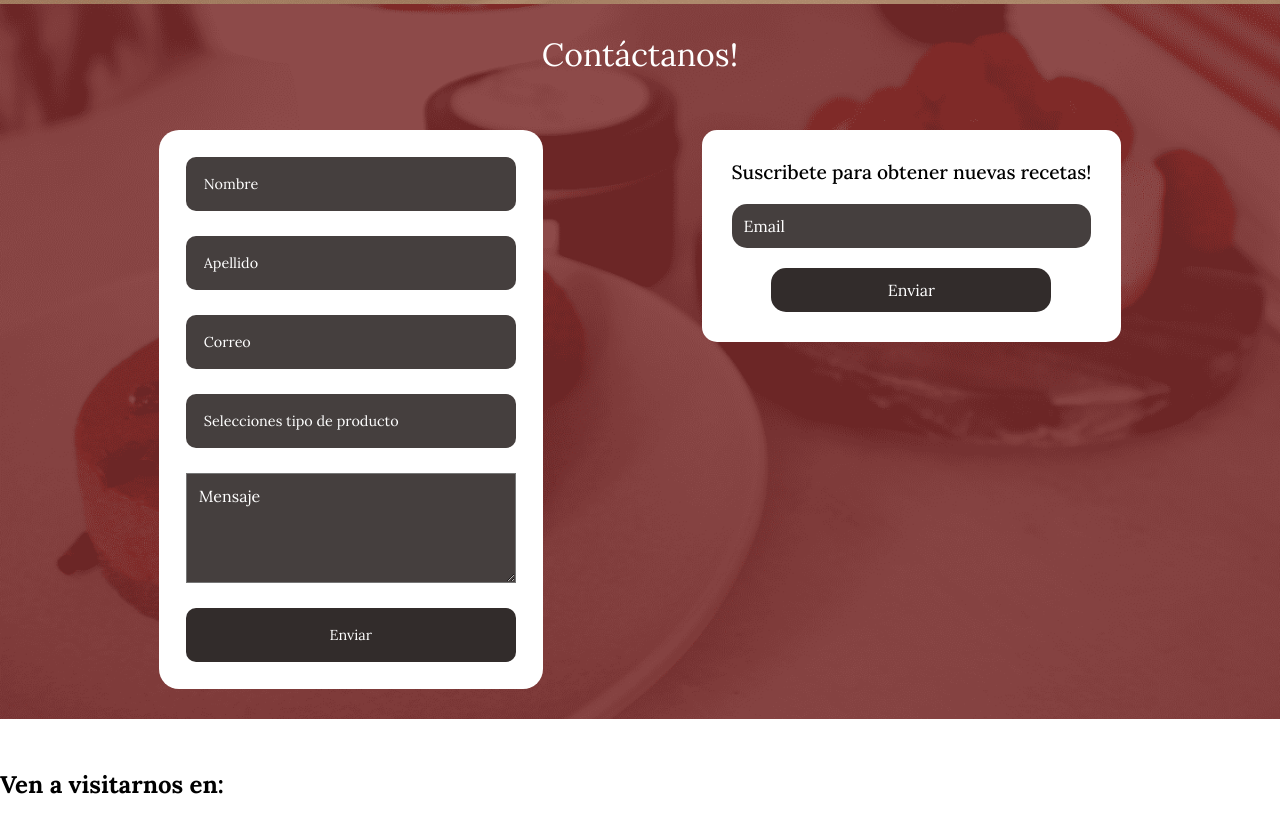
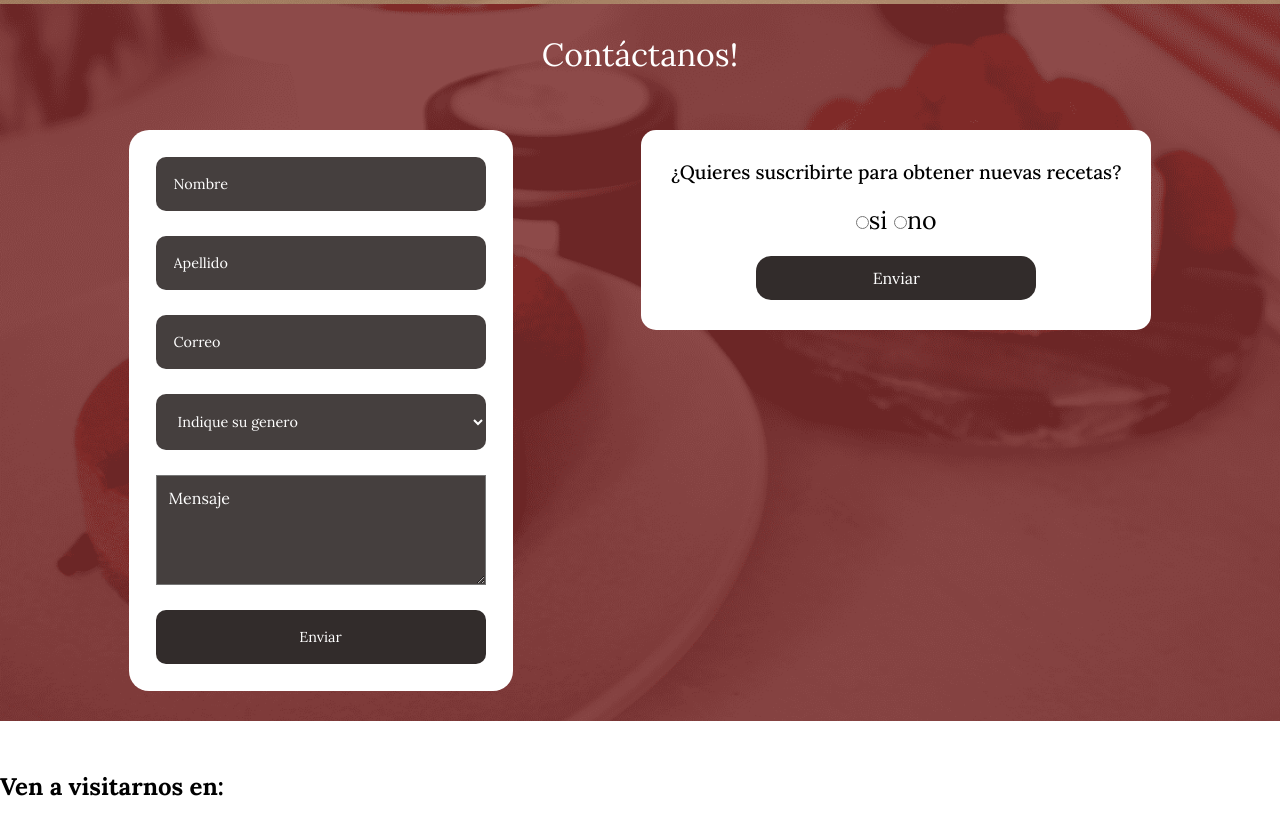
Before and after one commit to Tankerfranco/proyectoPasteleria, a plain HTML site: page index.html in a window 1280 px wide. Shown: the part 2253-3087 px from the top of the page. Drawn offline with Linux system fonts and the light colour scheme; grey boxes are pictures that could not be loaded.

Commit message:
cambios en el formulario

```diff
--- a/index.html
+++ b/index.html
@@ -91,20 +91,24 @@
         <div class="ContainerTitulo" id="contacto">Contáctanos!</div>
         <div class="ContainerContactenos">
           <form id="FormularioContactenos" class="FormularioContactenos">
-
-
-              <input type="text" name="Nombre" id="DatNombre" class="Nombre Datos" placeholder="Nombre">
-              <input type="text" name="Apellido" id="DatApellido" class="Apellido Datos" placeholder="Apellido">
-              <input type="email" name=cCorreo" id="Correo" class="Correo Datos" placeholder="Correo">
-              <input type="email" name=cCorreo" id="Correo" class="Correo Datos" placeholder="Selecciones tipo de producto">
-
-              <textarea name="Observaciones" id="Observaciones" class="Observaciones Datos" placeholder="Mensaje"></textarea>
+              <input type="text" name="Nombre" id="DatNombre" class="Nombre Datos" placeholder="Nombre" required>
+              <input type="text" name="Apellido" id="DatApellido" class="Apellido Datos" placeholder="Apellido" required>
+              <input type="email" name="Correo" id="Correo" class="Correo Datos" placeholder="Correo" required>
+              <select name="genero" class="Correo Datos" required>
+                <option value="#">Indique su genero</option>
+                <option value="hombre">Hombre</option>
+                <option value="mujer">Mujer</option>
+                <option value="otro">Otro</option>
+              </select>
+              <textarea name="Observaciones" id="Observaciones" class="Observaciones Datos" placeholder="Mensaje" required></textarea>
               <input type="submit" value="Enviar" class="BotonContactenosSubmit" id="BotonContactenosSubmit">
 
           </form>
           <form id="FormularioSuscribirse" class="FormularioSuscribirse">
-              <h3>Suscribete para obtener nuevas recetas!</h3>
-              <input type="email" name="Correo" id="Correo" class="Correo Datos" placeholder="Email">
+              <h3>¿Quieres suscribirte para obtener nuevas recetas?</h3>
+              <label for="" class="labelRespuesta">
+                <input type="radio" name="respuesta" value="si">si <input type="radio" name="respuesta" value="no">no
+              </label>
               <input type="submit" value="Enviar" class="BotonSuscribirseSubmit">
           </form>
         </div>
--- a/javascripts/index.js
+++ b/javascripts/index.js
@@ -1,4 +1,4 @@
-/* document.getElementById('jcFormularioContactenos').addEventListener('submit', function(event){
+document.getElementById('jcFormularioContactenos').addEventListener('submit', function(event){
     let form = event.target;
     let jcNombre = form.jcNombre.value.trim();
 
@@ -122,4 +122,4 @@ document.getElementById('jcFormularioSuscribirse').addEventListener('submit', fu
         event.preventDefault();
     }
 
-}) */
+})
--- a/style.css
+++ b/style.css
@@ -74,6 +74,10 @@
 
 .hero img{
     width: 290px;
+}
+
+.hero img:hover{
+    transform: rotate3d(1, 2, 3, 10deg);
 }
 .ola{
     width: 100%;
@@ -211,7 +215,10 @@
 .socialMedia img{
      width: 50px;
     height: auto;
+}
 
+.socialMedia img:hover{
+    transform: rotate(35deg);
 }
 .seccionesFooter{
     display: flex;
@@ -381,7 +388,7 @@
     padding: 27px;
     border-radius: 20px;
 }
-.FormularioContactenos input{
+.FormularioContactenos input, select{
     background-color: #453F3E;
     color: white;
     padding: 18px 18px;
@@ -456,6 +463,13 @@
     font-family: "Lora";
     background-color: #322C2B !important;
     color: white;
+}
+
+.labelRespuesta{
+    text-align: center;
+    color: #000;
+    font-size: 25px;
+
 }
 /************************************/
 /************************************/
```
